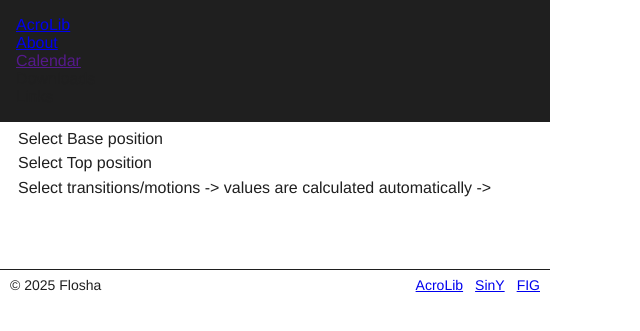
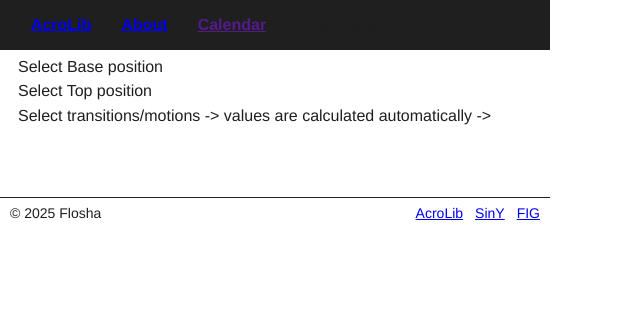
Before and after one commit to floshin/acrolib, a Jekyll site: the page built from interactive-tarrifsheet-element-difficulty-calculation.md, in a window 1280 px wide. Shown: the top 331 px of the page, without its empty margins (0-640 px from the left). Built offline with Jekyll 4.4.1, drawn with Linux system fonts in a browser that asks for light colours; our own code applies the rules of GitHub Pages for plain Markdown files.

Commit message:
Update default.html

```diff
--- a/_layouts/default.html
+++ b/_layouts/default.html
@@ -72,13 +72,21 @@
 
 header {
   background: var(--dark);
+  width: 100%;
+  top: 0;
 }
 
-nav ul {
-  padding: 1em;
+nav {
+
 }
+  nav ul {
+    padding: 1em;
+    display: flex;
+    overflow-x: scroll;
+  }
     nav ul li {
-      padding: 0;
+      /*line-height: 2em;*/
+      padding: 0 15px;
     }
 
 nav ul::first-child {
@@ -90,6 +98,15 @@ nav ul::first-child {
       color: inherit;
       text-decoration: none;
     }
+
+  nav a:hover {
+    background-color: inherit;
+    color: inherit;
+  }
+
+  nav a {
+    font-weight: bold;
+  }
 
 body {
   color: light-dark(var(--dark), var(--light));
@@ -146,6 +163,10 @@ img {
   gap: 10px;
 }
 
+table {
+  overflow-x: scroll;
+}
+
 footer {
   display: flex;
   border-top: 1px solid;
@@ -159,95 +180,9 @@ footer {
      gap: 5px;
    }
 
-#menu-toggle,
-label[for="menu-toggle"]  {
-  display: none;
-}
 
 @media (max-width: 1200px) {
 
-  /* add mobile menu */
-  label[for="menu-toggle"] {
-    display: block;
-    position: absolute;
-    right: 0;
-    top: 10px;
-    color: white;
-    font-size: 35px;
-    font-weight: 500;
-    /*border: 1px solid;*/
-    width: 65px;
-    user-select: none;
-    /*margin-left: calc(50vw - 60px);*/
-    cursor: pointer;
-    /*top: 0;*/
-    z-index: 21;
-    /*background: #000000e0;*/
-  }
-
-  label:hover[for="menu-toggle"] {
-    /*color: black;*/
-    /*background-color: white;*/
-    transition: all 0.3s ease-out;
-    -webkit-transition: all 0.3s ease-out;
-    -moz-transition: all 0.3s ease-out;
-    -o-transition: all 0.3s ease-out;
-  }
-
-  label[for="menu-toggle"]::selection {
-    background-color: transparent;
-    color: inherit;
-  }
-
-  label[for="menu-toggle"] > .menu-icon {
-    font-size: 150%;
-    top: 3px;
-  }
-
-  #menu-toggle:not(:checked) ~ *:not(label[for="menu-toggle"]) {
-    display: none;
-  }
-
-  #menu-toggle:checked ~ label[for="menu-toggle"]{
-    margin-bottom: 81px;
-  }
-
-  header {
-   /* display: flex;*/
-    /*justify-content: space-between;*/
-    width: 100%;
-    top: 0;
-  }
-
-  /* style changes of navi on mobile */
-  nav {
-    /*margin: 0 auto 2em;*/
-   /* width: 100%; */
-    /* height: 100%; */
-    /* font-size: 25px; */
-    /*position: fixed;*/
-    background-color: rgba(18 18 18 / 95%)
-    overflow-x: scroll;
-  }
-
-  nav ul {
-    display: flex;
-    overflow-x: scroll;
-  }
-
-  nav ul li {
-    /*line-height: 2em;*/
-    padding: 0 15px;
-  }
-
-  nav a:hover {
-    background-color: inherit;
-    color: inherit;
-  }
-
-  nav a {
-    font-weight: bold;
-  }
 
 }
 
```
